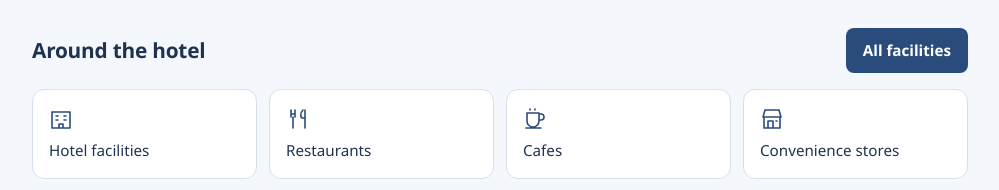
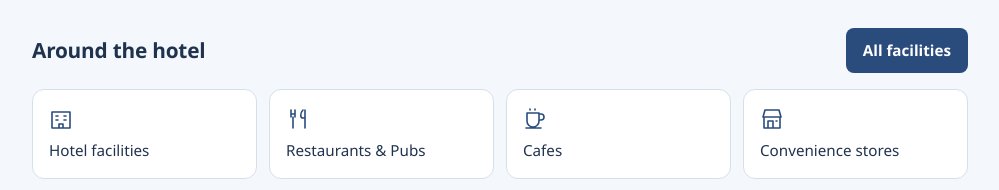
Before and after one commit to unispace1357-blip/CPH-INFORMATION-PROGRAM, a React (Vite) app: page /guest in a window 1280 px wide. Shown: the part 1140-1330 px from the top of the page, without its empty margins (140-1139 px from the left). Built offline with nearby package versions, Linux system fonts and the light colour scheme.

Commit message:
QA: Describe shared restaurant/pub category accurately in all four guest languages

```diff
--- a/src/i18n/messages.ts
+++ b/src/i18n/messages.ts
@@ -84,7 +84,7 @@ export const MESSAGES = {
     },
     "categories": {
       "hotel": "Hotel facilities",
-      "dining": "Restaurants",
+      "dining": "Restaurants & Pubs",
       "cafe": "Cafes",
       "convenience": "Convenience stores",
       "pharmacy": "Pharmacies",
@@ -183,7 +183,7 @@ export const MESSAGES = {
     },
     "categories": {
       "hotel": "호텔 관련 시설",
-      "dining": "음식점",
+      "dining": "음식점·주점",
       "cafe": "카페",
       "convenience": "편의점",
       "pharmacy": "약국",
@@ -282,7 +282,7 @@ export const MESSAGES = {
     },
     "categories": {
       "hotel": "酒店设施",
-      "dining": "餐厅",
+      "dining": "餐厅·酒吧",
       "cafe": "咖啡馆",
       "convenience": "便利店",
       "pharmacy": "药店",
@@ -381,7 +381,7 @@ export const MESSAGES = {
     },
     "categories": {
       "hotel": "ホテル関連施設",
-      "dining": "飲食店",
+      "dining": "飲食店・パブ",
       "cafe": "カフェ",
       "convenience": "コンビニ",
       "pharmacy": "薬局",
```
